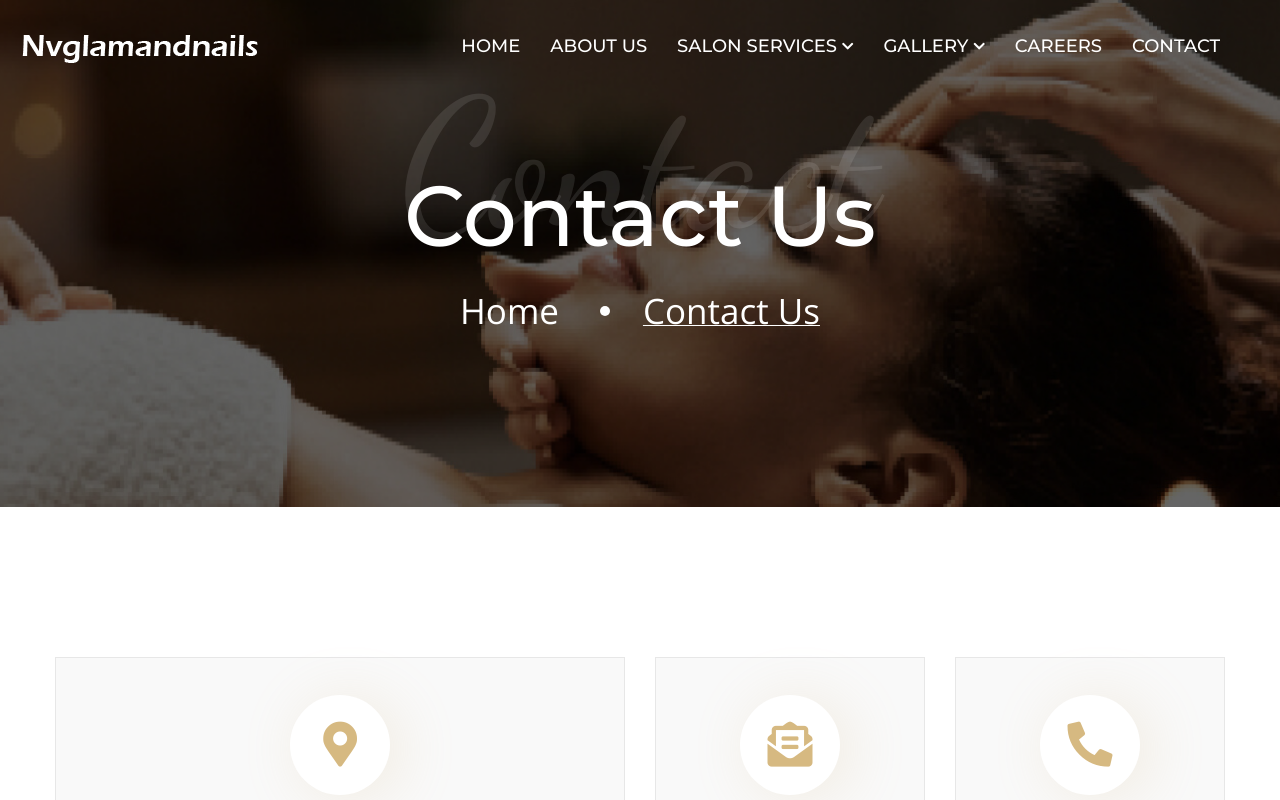
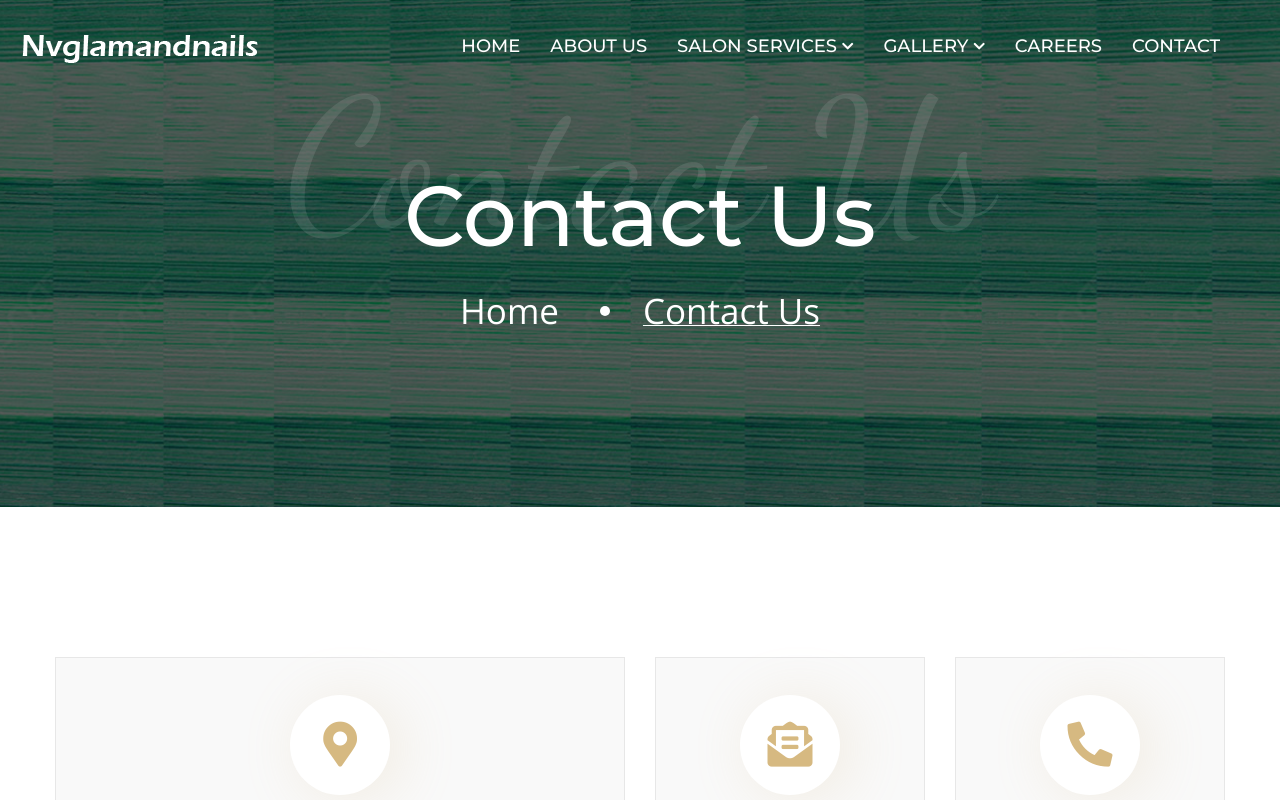
Before and after one commit to baluangular225/Nvglamandnails, a Next.js app: page /contact in a window 1280 px wide. Shown: the top 800 px of the page. Built offline with nearby package versions, Linux system fonts and the light colour scheme.

Commit message:
change the contact us

```diff
--- a/pages/contact.js
+++ b/pages/contact.js
@@ -3,11 +3,7 @@ import PageBanner from "../src/layout/PageBanner";
 const Contact = () => {
   return (
     <Layout pageName={"Contact Us"}>
-      <PageBanner
-        pageName={"Contact Us"}
-        bgText="Contact"
-        textAlign={"center"}
-      />
+        <PageBanner pageName={"Contact Us"} textAlign={"center"} imageurl="/assets/images/banners/page-banner-five.jpg" />
       <section className="contact-info-section pt-150 rpt-100 pb-120 rpb-70">
         <div className="container">
           <div className="row justify-content-center">
```
Also changed, not shown: public/assets/images/banners/page-banner-five.jpg.
